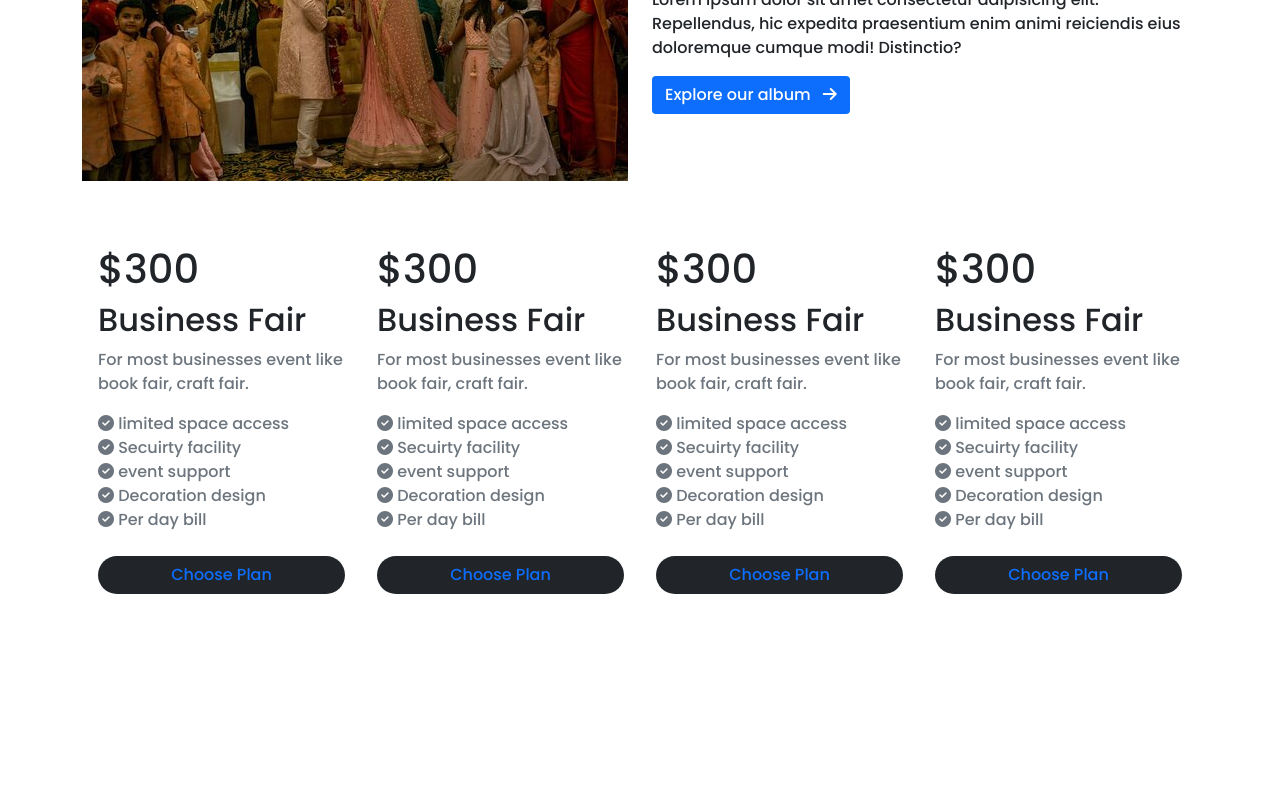
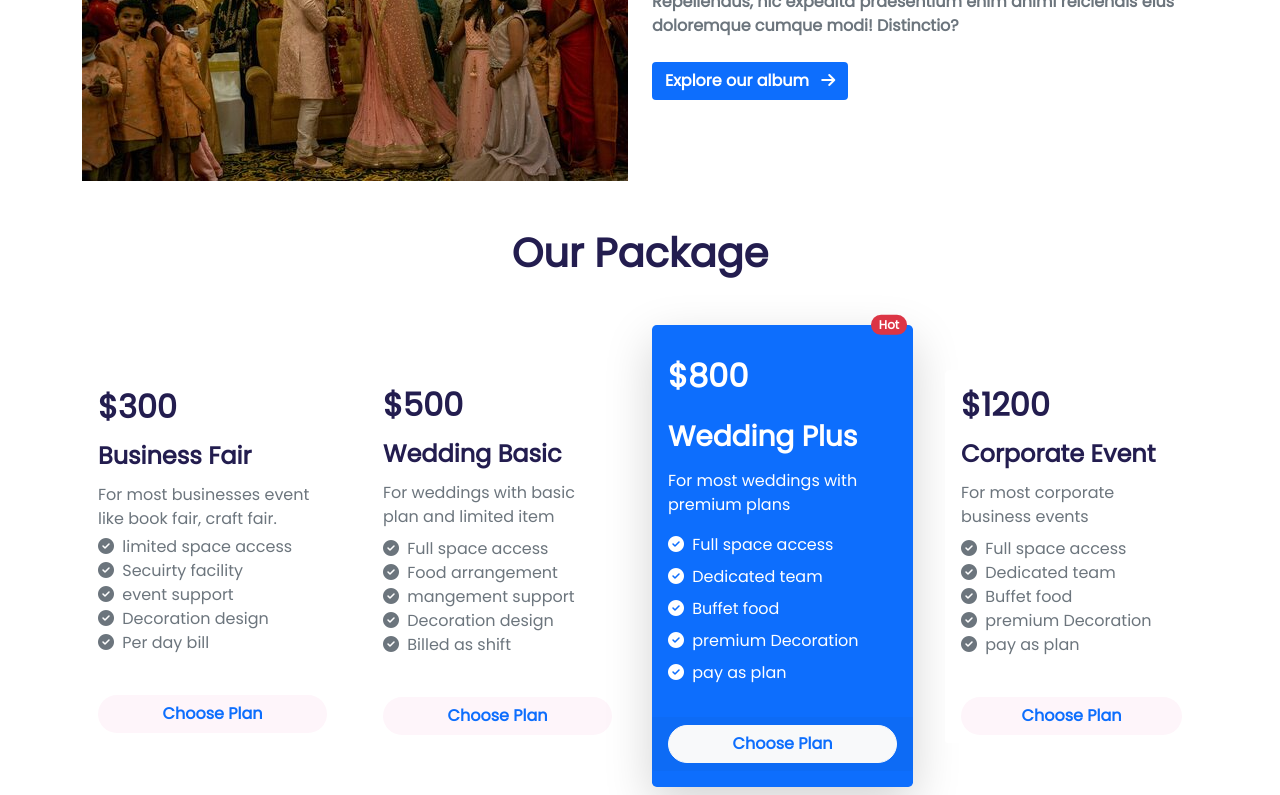
Before and after one commit to fatemameem/Midnight-Hills-Convention-Center, a plain HTML site: page index.html in a window 1280 px wide. Shown: the part 806-1601 px from the top of the page. Before the commit the page ends 1408 px from the top, so only its background shows below. Drawn offline with nearby package versions, Linux system fonts and the light colour scheme.

Commit message:
Cards finalized

```diff
--- a/custom.css
+++ b/custom.css
@@ -1,3 +1,12 @@
 * {
   font-family: "Poppins", sans-serif;
 }
+.c-3 {
+  height: 480px;
+}
+.card-btn-bg {
+  background-color: #fef5fa;
+}
+.card-heading-text-color {
+  color: #231d4f;
+}
--- a/index.html
+++ b/index.html
@@ -12,12 +12,9 @@
       crossorigin="anonymous"
     />
     <!-- google fonts  -->
-    <link rel="preconnect" href="https://fonts.googleapis.com" />
-    <link rel="preconnect" href="https://fonts.gstatic.com" crossorigin />
-    <link
-      href="https://fonts.googleapis.com/css2?family=Poppins:wght@500&display=swap"
-      rel="stylesheet"
-    />
+    <link rel="preconnect" href="https://fonts.googleapis.com">
+    <link rel="preconnect" href="https://fonts.gstatic.com" crossorigin>
+    <link href="https://fonts.googleapis.com/css2?family=Poppins&display=swap" rel="stylesheet">
     <!-- Icon link  -->
     <script
       src="https://kit.fontawesome.com/83a0782693.js"
@@ -153,97 +150,132 @@
     </header>
     <main>
       <section class="container my-5 d-flex flex-sm-wrap flex-md-wrap flex-lg-nowrap align-items-center justify-content-between">
-
           <div class="order-md-2 order-lg-1 me-4">
             <img src="images/wedding3.jpg" alt="" srcset="" />
           </div>
           <div class="order-sm-1 order-md-1 order-lg-1">
-            <h1 class="">Lorem ipsum dolor sit amet.</h1>
-            <p>
+            <h1 class="fw-bold card-heading-text-color pb-2">Every moment is Precious</h1>
+            <p class="fw-bold text-secondary pt-1">
               Lorem ipsum dolor sit amet consectetur adipisicing elit.
               Repellendus, hic expedita praesentium enim animi reiciendis eius
               doloremque cumque modi! Distinctio?
             </p>
             <div class=" order-sm-3 order-md-3 order-lg-3 ">
-              <button class="btn bg-primary text-white">
-                Explore our album <i class="fas fa-arrow-right ms-2"></i>
+              <button class="btn bg-primary text-white fw-bold mt-2">
+                Explore our album <i class="fas fa-arrow-right ms-2 fw-bolder"></i>
               </button>
             </div>
           </div>
         </div>
       </section>
       <section class="container rounded">
-        <div class="card-group rounded d-flex">
-          <div class="card border-0">
+        <h1 class="card-heading-text-color fw-bolder text-center mb-4 pb-4">Our Package</h1>
+        <div class="row row-cols-1 row-cols-md-4 g-4 d-flex align-items-center">
+          <div class="col">
+            <div class="card h-75 border-0 mb-2 rounded-3 bg-white">
               <div class="card-body">
-              <h1 class="card-title">$300</h1>
-              <h2>Business Fair</h2>
-              <p class="card-text text-secondary">For most businesses event like book fair, craft fair.</p>
-              <ul class="list-group list-unstyled  text-secondary">
-                <li class=""><i class="fas fa-check-circle"></i> limited space access</li>
-                <li class=""><i class="fas fa-check-circle "></i> Secuirty facility</li>
-                <li class=""><i class="fas fa-check-circle"></i> event support</li>
-                <li class=""><i class="fas fa-check-circle"></i> Decoration design</li>
-                <li class=""><i class="fas fa-check-circle"></i> Per day bill</li>
+                <h2 class="card-title pb-2 card-heading-text-color fw-bolder">$300</h2>
+                <div>
+                  <h4 class="fw-bolder pb-1 card-heading-text-color">Business Fair</h4>
+                  <p class="card-text text-secondary">For most businesses event
+                  like book fair, craft fair.</p>
+                </div>
+                <div class="text-secondary" >
+                  <ul class="list-unstyled ">
+                    <li class="pt-1"> <i class="fas fa-check-circle pe-1"></i> limited space access</li>
+                    <li class=""> <i class="fas fa-check-circle pe-1"></i> Secuirty facility</li>
+                    <li class=""> <i class="fas fa-check-circle pe-1"></i> event support</li>
+                    <li class=""> <i class="fas fa-check-circle pe-1"></i> Decoration design</li>
+                    <li> <i class="fas fa-check-circle pe-1"></i> Per day bill</li>
                   </ul>
                 </div>
-            <div class="card-footer border-0 bg-white d-flex justify-content-center">
-              <button class="btn w-100 custom-btn-color rounded-pill text-primary bg-dark">Choose Plan</button>
+              </div>
+              <div class="card-footer border-0 bg-white">
+                <a href="#" class="btn  card-btn-bg w-100 text-primary rounded-pill fw-bold">
+                  Choose Plan
+                </a>
               </div>
             </div>
-          <div class="card border-0 w-50 h-25 position-relative">
-            <div class="card-body ">
-              <h1 class="card-title">$300</h1>
-              <h2>Business Fair</h2>
-              <p class="card-text text-secondary">For most businesses event like book fair, craft fair.</p>
-              <ul class="list-group list-unstyled text-secondary">
-                <li class=""><i class="fas fa-check-circle"></i> limited space access</li>
-                <li class=""><i class="fas fa-check-circle "></i> Secuirty facility</li>
-                <li class=""><i class="fas fa-check-circle"></i> event support</li>
-                <li class=""><i class="fas fa-check-circle"></i> Decoration design</li>
-                <li class=""><i class="fas fa-check-circle"></i> Per day bill</li>
+          </div>
+          <div class="col">
+            <div class="card h-75 border-0 mb-2 rounded-3 ">
+              <div class="card-body">
+                <h2 class="card-title pb-2 card-heading-text-color fw-bolder">$500</h2>
+                <div>
+                  <h4 class="fw-bolder pb-1 card-heading-text-color">Wedding Basic</h4>
+                  <p class="card-text text-secondary">For weddings with basic plan and limited item</p>
+                </div>
+                <div class="text-secondary" >
+                  <ul class="list-unstyled ">
+                    <li class="pt-2"> <i class="fas fa-check-circle pe-1"></i> Full space access </li>
+                    <li class=""> <i class="fas fa-check-circle pe-1"></i> Food arrangement</li>
+                    <li class=""> <i class="fas fa-check-circle pe-1"></i> mangement support</li>
+                    <li class=""> <i class="fas fa-check-circle pe-1"></i> Decoration design</li>
+                    <li> <i class="fas fa-check-circle pe-1"></i> Billed as shift</li>
                   </ul>
                 </div>
-            <div class="card-footer border-0 bg-white d-flex justify-content-center">
-              <button class="btn w-100 custom-btn-color rounded-pill text-primary bg-dark">Choose Plan
-
-              </button>
-
               </div>
-
+              <div class="card-footer border-0 bg-white">
+                <a href="#" class="btn  card-btn-bg w-100 text-primary rounded-pill fw-bold">
+                  Choose Plan
+                </a>
               </div>
-          <div class="card border-0">
-            <div class="card-body">
-              <h1 class="card-title">$300</h1>
-              <h2>Business Fair</h2>
-              <p class="card-text text-secondary">For most businesses event like book fair, craft fair.</p>
-              <ul class="list-group list-unstyled  text-secondary">
-                <li class=""><i class="fas fa-check-circle"></i> limited space access</li>
-                <li class=""><i class="fas fa-check-circle "></i> Secuirty facility</li>
-                <li class=""><i class="fas fa-check-circle"></i> event support</li>
-                <li class=""><i class="fas fa-check-circle"></i> Decoration design</li>
-                <li class=""><i class="fas fa-check-circle"></i> Per day bill</li>
+            </div>
+          </div>
+          <div class="col position-relative">
+            <div class="card h-100 pt-3 pb-3 shadow-lg mb-2 border-0 rounded-3 bg-primary c-3">
+              <div class="card-body text-white">
+                <h2 class="card-title fw-bolder pb-3">$800</h2>
+                <div class="text">
+                  <h3 class="fw-bolder pb-2">Wedding Plus</h3>
+                  <p>
+                    For most weddings with premium plans</p>
+                </div>
+                <div class="text-white" >
+                  <ul class="list-unstyled ">
+                    <li class="pb-2"> <i class="pe-1 fas fa-check-circle"></i> Full space access</li>
+                    <li class="pb-2"> <i class="pe-1 fas fa-check-circle"></i> Dedicated team</li>
+                    <li class="pb-2"> <i class=" pe-1 fas fa-check-circle"></i> Buffet food</li>
+                    <li class="pb-2"> <i class="pe-1 fas fa-check-circle"></i> premium Decoration</li>
+                    <li> <i class="pe-1 fas fa-check-circle"></i> pay as plan</li>
                   </ul>
                 </div>
-            <div class="card-footer border-0 bg-white d-flex justify-content-center">
-              <button class="btn w-100 custom-btn-color rounded-pill text-primary bg-dark">Choose Plan</button>
+              </div>
+              <div class="card-footer border-0 ">
+                <a href="#" class="btn btn-light w-100 text-primary rounded-pill fw-bold">
+                  Choose Plan
+                </a>
               </div>
             </div>
-          <div class="card border-0">
+            <span
+            class="position-absolute top-0 end-0 translate-middle badge rounded-pill bg-danger"
+          >
+            Hot
+          </span>
+          </div>
+          <div class="col">
+            <div class="card ms-2 h-75 border-0 rounded-3 bg-white mb-2">
               <div class="card-body">
-              <h1 class="card-title">$300</h1>
-              <h2>Business Fair</h2>
-              <p class="card-text text-secondary">For most businesses event like book fair, craft fair.</p>
-              <ul class="list-group list-unstyled  text-secondary">
-                <li class=""><i class="fas fa-check-circle"></i> limited space access</li>
-                <li class=""><i class="fas fa-check-circle "></i> Secuirty facility</li>
-                <li class=""><i class="fas fa-check-circle"></i> event support</li>
-                <li class=""><i class="fas fa-check-circle"></i> Decoration design</li>
-                <li class=""><i class="fas fa-check-circle"></i> Per day bill</li>
+                <h2 class="card-title pb-2 card-heading-text-color fw-bolder">$1200</h2>
+                <div>
+                <h4 class="fw-bolder pb-1 card-heading-text-color">Corporate Event</h4>
+                  <p class="card-text text-secondary">For most corporate business events</p>
+                </div>
+                <div class="text-secondary" >
+                  <ul class="list-unstyled ">
+                    <li class="pt-2"> <i class="fas fa-check-circle pe-1"></i> Full space access</li>
+                    <li class=""> <i class="fas fa-check-circle pe-1"></i> Dedicated team</li>
+                    <li class=""> <i class="fas fa-check-circle pe-1"></i> Buffet food</li>
+                    <li class=""> <i class="fas fa-check-circle pe-1"></i> premium Decoration</li>
+                    <li> <i class="fas fa-check-circle pe-1"></i> pay as plan</li>
                   </ul>
                 </div>
-            <div class="card-footer border-0 bg-white d-flex justify-content-center">
-              <button class="btn w-100 custom-btn-color rounded-pill text-primary bg-dark">Choose Plan</button>
+              </div>
+              <div class="card-footer border-0 bg-white">
+                <a href="#" class="btn  card-btn-bg w-100 text-primary rounded-pill fw-bold">
+                  Choose Plan
+                </a>
+              </div>
             </div>
           </div>
         </div>
```
Also changed, not shown: test.html (+199 -0 lines). Lines whose indentation alone changed are shown as unchanged.
